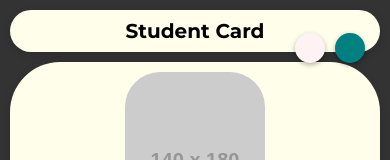
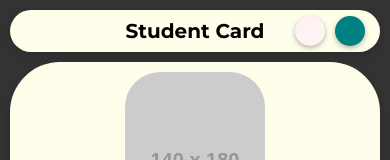
Before and after one commit to dniils/card, a plain HTML site: page index.html in a window 390 px wide. Shown: the top 160 px of the page. Drawn offline with Linux system fonts and the light colour scheme; placeholder pictures from the web are drawn by us.

Commit message:
adapted color buttons position for mobile devices

```diff
--- a/assets/css/style.css
+++ b/assets/css/style.css
@@ -44,8 +44,8 @@ ul {
   box-shadow: 0 3px 10px rgba(0, 0, 0, 0.15);
 }
 
-/* Change bg color button*/
-.button_color {
+/* Change color buttons*/
+.button-color-content {
   position: absolute;
   right: 15px;
   top: 22.594px;
@@ -61,12 +61,12 @@ ul {
   transition: scale 0.2s ease-in-out;
 }
 
-.button_color:hover {
+.button-color-content:hover {
   cursor: pointer;
   scale: 1.2;
 }
 
-.button_color_2 {
+.button-color-bg {
   position: absolute;
   right: 55px;
   top: 22.594px;
@@ -82,7 +82,7 @@ ul {
   transition: scale 0.2s ease-in-out;
 }
 
-.button_color_2:hover {
+.button-color-bg:hover {
   cursor: pointer;
   scale: 1.2;
 }
@@ -310,6 +310,14 @@ ul {
 }
 
 @media (max-width: 630px) {
+  .button-color-content {
+    top: 13.1955px;
+  }
+
+  .button-color-bg {
+    top: 13.1955px;
+  }
+
   body {
     font-size: 16px;
   }
@@ -398,6 +406,14 @@ ul {
 }
 
 @media (max-width: 450px) {
+  .button-color-content {
+    top: 6px;
+  }
+
+  .button-color-bg {
+    top: 6px;
+  }
+
   body {
     font-size: 12px;
   }
--- a/assets/js/changeColor.js
+++ b/assets/js/changeColor.js
@@ -1,5 +1,5 @@
-let buttonColor = document.querySelector('.button_color');
-let buttonColor2 = document.querySelector('.button_color_2');
+let buttonColor = document.querySelector('.button-color-content');
+let buttonColor2 = document.querySelector('.button-color-bg');
 let containers = document.querySelectorAll('.container');
 let htmlBody = document.querySelector('body');
 // let pageColor = htmlBody.style.backgroundColor;
--- a/index.html
+++ b/index.html
@@ -32,26 +32,10 @@
   </head>
 
   <body>
-    <!-- Добавить навигацию. По ссылкам идет скролл по странице к нужному блоку
-
-      По клику на Student Card, блок переворачивается (анимация),
-      на обороте -- навигационные ссылки
-
-    <header class="header">
-      <div class="nav">
-        <a href="#" class="nav_link">Main</a>
-          <a href="#" class="nav_link">Goals</a>
-          <a href="#" class="nav_link">Schedule</a>
-          <a href="#" class="nav_link">Courses</a>
-          <a href="#" class="nav_link">Projects</a>
-          <a href="#" class="nav_link">Contacts</a>
-      </div>
-    </header> -->
-
     <div class="container">
       <div class="h1">Student Card</div>
-      <div class="button_color"></div>
-      <div class="button_color_2"></div>
+      <div class="button-color-content"></div>
+      <div class="button-color-bg"></div>
     </div>
 
     <!-- INFO -->
```
